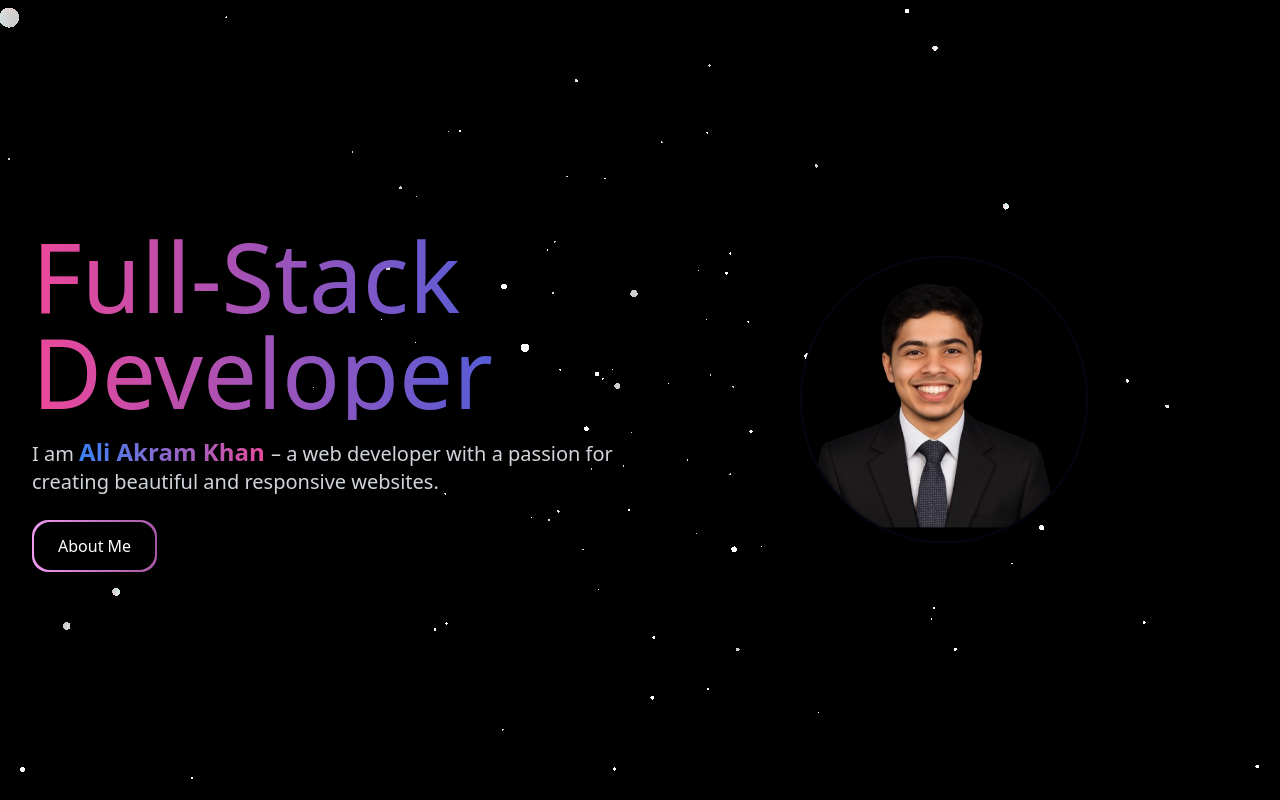
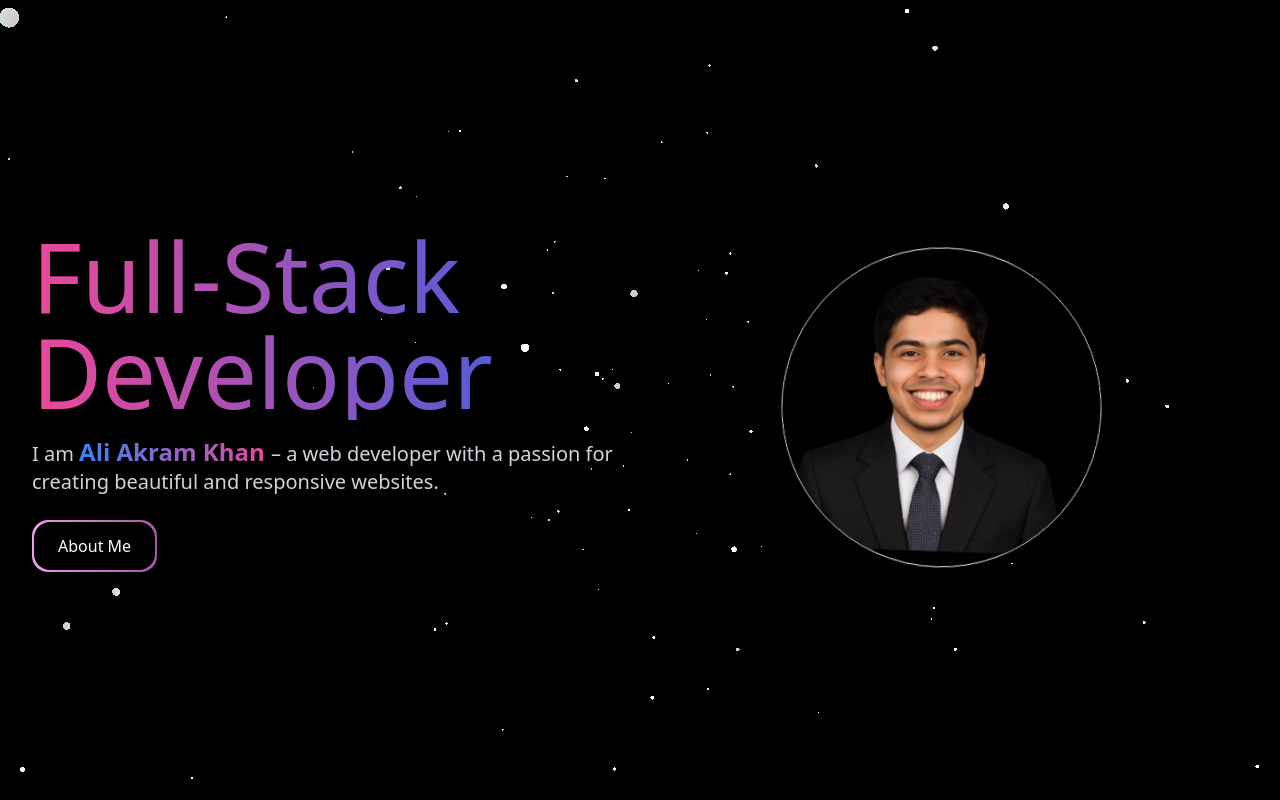
Before and after one commit to AliAkramkk/portfolioNew, a React (Vite) app: page / in a window 1280 px wide. Shown: the top 800 px of the page. Built offline with nearby package versions, Linux system fonts and the light colour scheme; a web font is replaced by a local one.

Commit message:
modify home page

```diff
--- a/src/Pages/Home.jsx
+++ b/src/Pages/Home.jsx
@@ -94,11 +94,11 @@ const Home = () => {
             </div>
           </div>
           {/* Image Section */}
-          <div className="mt-8 lg:mt-0 lg:w-1/2 flex justify-center">
+          <div className="mt-8 lg:mt-0 lg:w-1/2 flex justify-center mb-32 rotate-2 ">
             <motion.img
               src={dp}
               alt="Ali Akram Khan"
-              className="w-52 h-52 md:w-72 md:h-72 object-contain rounded-full shadow-lg border-2 border-gray-950 bg-black"
+              className="w-52 h-52 md:w-80 md:h-80 object-contain mt-36 rotate-3 border  rounded-full  shadow-lg "
               animate={{ y: [0, -8, 0] }}
               transition={{ duration: 2, repeat: Infinity, ease: "easeInOut" }}
             />
--- a/src/components/TechStack.jsx
+++ b/src/components/TechStack.jsx
@@ -38,7 +38,7 @@ const TechStack = () => {
           />
         ))}
       </div> */}
-      <div className="flex justify-center gap-6 m-10">
+      <div className="flex justify-center gap-6 m-10 ">
         <div className="w-26 h-16 bg-[#fae4ca] rounded-2xl p-2 text-center shadow-md -rotate-2 mt-10 ">
           <h2 className="md:font-stretch-50% md:text-4xl">React</h2>
           {/* <p className="text-xs md:text-sm mt-2">Discover your brand voice</p> */}
```
